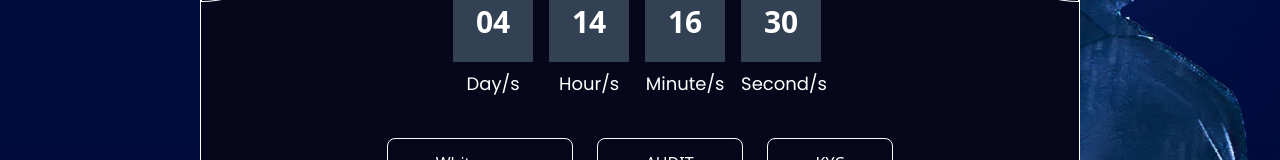
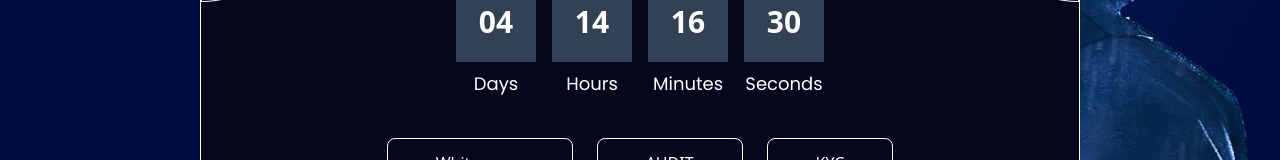
Before and after one commit to KoichiDevs/webai2.0, a React (Vite) app: page / in a window 1280 px wide. Shown: the part 613-773 px from the top of the page. Built offline with nearby package versions, Linux system fonts and the light colour scheme.

Commit message:
Update Clock.jsx

```diff
--- a/src/components/Clock.jsx
+++ b/src/components/Clock.jsx
@@ -54,10 +54,10 @@ const Clock = () => {
             <h2 className='text-center mt-10 font-bold text-2xl text-header uppercase font-saira'>Pre-sale will be live in</h2>
 
             <div className='flex sm:gap-x-4 gap-x-2 mx-auto w-fit mt-5'>
-                <TimeBox time={countdownTime.countdownDays} label="Day/s" />
-                <TimeBox time={countdownTime.countdownHours} label="Hour/s" />
-                <TimeBox time={countdownTime.countdownMinutes} label="Minute/s" />
-                <TimeBox time={countdownTime.countdownSeconds} label="Second/s" />
+                <TimeBox time={countdownTime.countdownDays} label="Days" />
+                <TimeBox time={countdownTime.countdownHours} label="Hours" />
+                <TimeBox time={countdownTime.countdownMinutes} label="Minutes" />
+                <TimeBox time={countdownTime.countdownSeconds} label="Seconds" />
 
             </div>
         </div>
```
